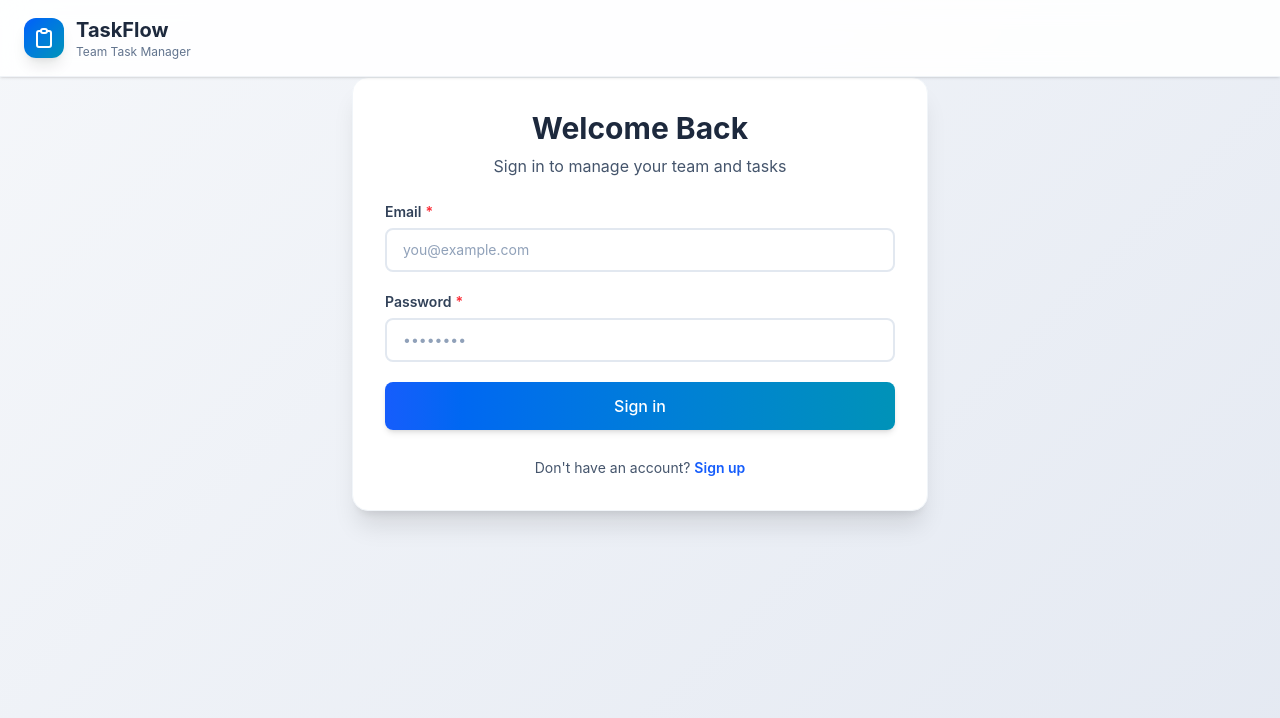
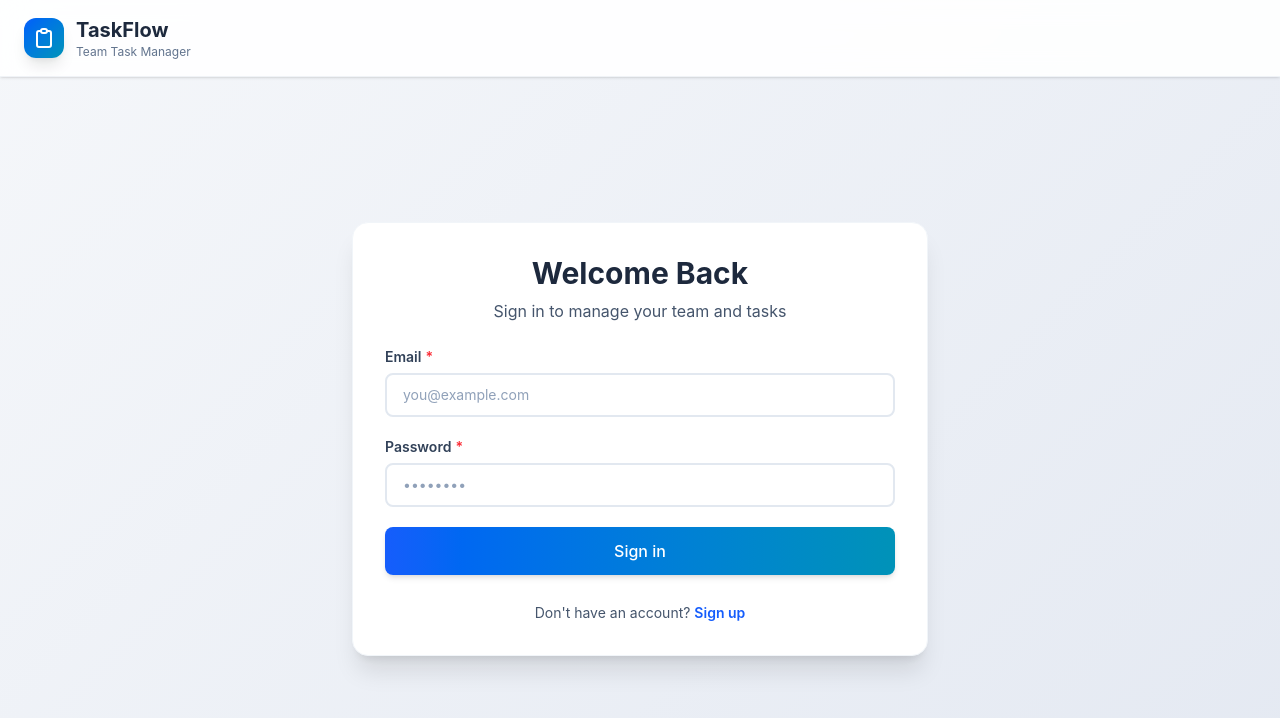
Before and after one commit to diagnosis/interactive-todo, a React app in the folder frontend/: page /login in a window 1280 px wide. Shown: the top 718 px of the page. Built offline with nearby package versions, Linux system fonts and the light colour scheme; the HTML template or start-up script is replaced by a standard one.

Commit message:
fixing card location

```diff
--- a/frontend/src/routes/__root.tsx
+++ b/frontend/src/routes/__root.tsx
@@ -11,7 +11,8 @@ const RootLayout = () => {
       <QueryClientProvider client={queryClient}>
         <div className="min-h-screen flex flex-col">
           <Header />
-          <main className="flex-1">
+          <main className="flex flex-1">
+
             <Outlet />
           </main>
         </div>
```
